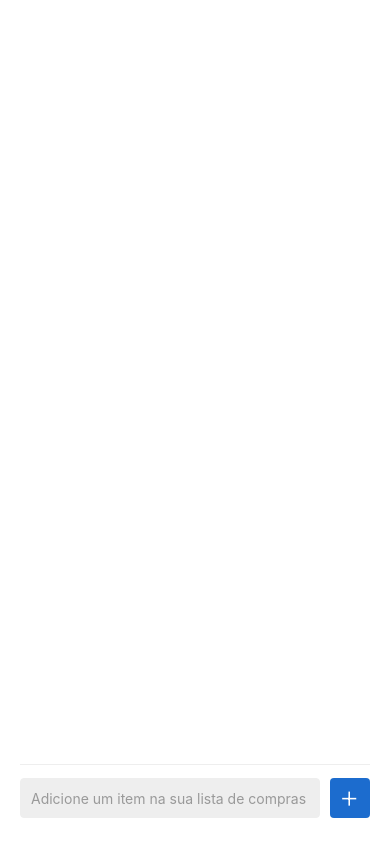
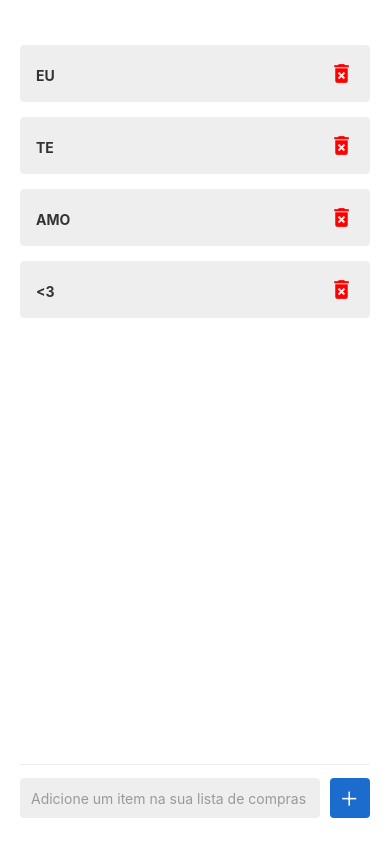
Before and after one commit to cardosothiago/shopping-list-app, a React Native app: screen / in a window 390 px wide. Built offline with nearby package versions, Linux system fonts and the light colour scheme.

Commit message:
adding frontend objetcs

```diff
--- a/App.js
+++ b/App.js
@@ -1,14 +1,41 @@
-import React from 'react';
-import { StyleSheet, Text, View, TextInput, TouchableOpacity, FlatList } from 'react-native';
+import React, { useState, useEffect } from 'react';
+import { StyleSheet, Text, View, TextInput, TouchableOpacity, FlatList, KeyboardAvoidingView, Platform} from 'react-native';
 import { Ionicons, MaterialIcons } from '@expo/vector-icons';
-import { useEffect, useState } from 'react';
 
 export default function App() {
+  const [task, setTask] = useState([ 'EU', 'TE', 'AMO', '<3']);
+  const [newTask, setNewTask] = useState();
+
+
+
   return (
     <>
+    <KeyboardAvoidingView
+      keyboardVerticalOffset={0}
+      behavior="padding"
+      style={{ flex: 1 }}
+      enabled={ Platform.OS == 'ios'}
+    >
       <View style={styles.container}>
         <View style={styles.Body}>
-          <FlatList style={styles.FlatList} />
+          <FlatList
+          style={styles.FlatList}
+          data={task}
+          keyExtractor={item => item.toString()}
+          showsVerticalScrollIndicator={false}
+          renderItem={({ item }) => (
+            <View style={styles.ContainerView}>
+              <Text style={styles.Texto}>{item}</Text>
+              <TouchableOpacity>
+                <MaterialIcons
+                name="delete-forever"
+                size={25}
+                color="red"
+                />
+              </TouchableOpacity>
+            </View>
+          )}
+          />
         </View>
         <View style={styles.Form}>
           <TextInput
@@ -23,6 +50,7 @@ export default function App() {
           </TouchableOpacity>
         </View>
       </View>
+      </KeyboardAvoidingView>
     </>
   );
 }
@@ -69,5 +97,24 @@ const styles = StyleSheet.create({
   FlatList: {
     flex: 1,
     marginTop: 5
+  },
+  ContainerView: {
+    marginBottom: 15,
+    padding: 15,
+    borderRadius: 4,
+    backgroundColor: "#eee",
+    display: 'flex',
+    flexDirection: 'row',
+    alignItems: "center",
+    justifyContent: "space-between",
+    borderWidth: 1,
+    borderColor: "#eee"
+  },
+  Texto: {
+    fontSize: 14,
+    color: "#333",
+    fontWeight: "bold",
+    marginTop: 4,
+    textAlign: "center"
   }
 });
```
